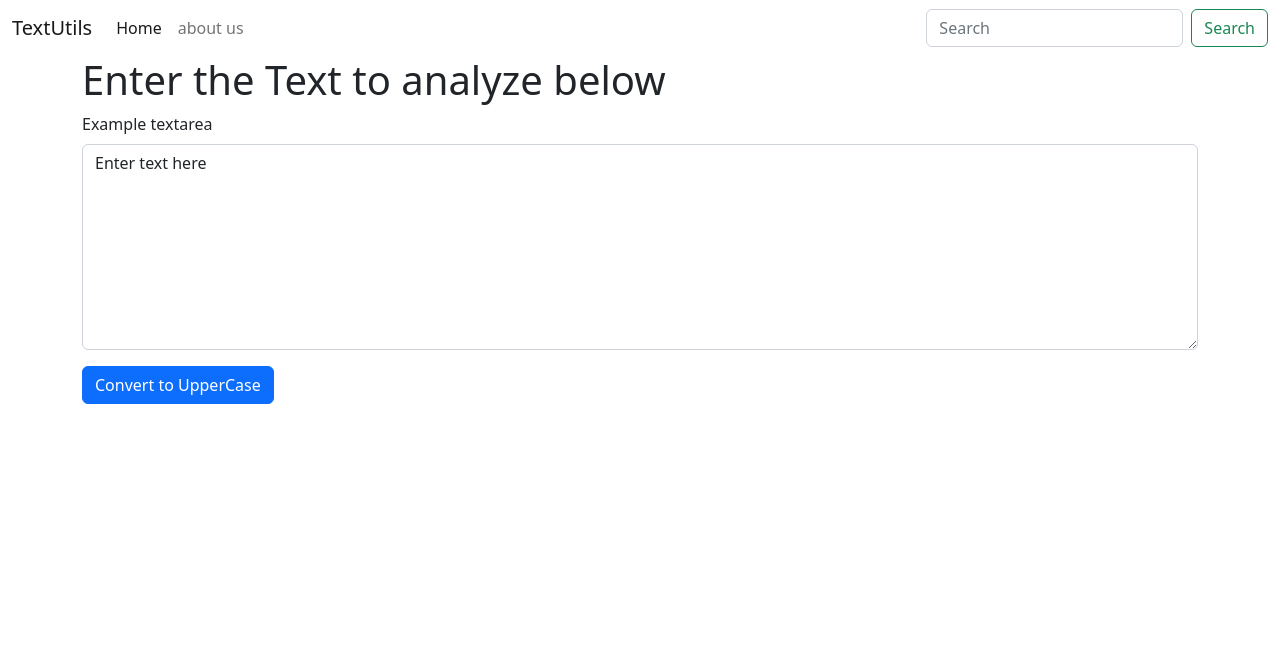
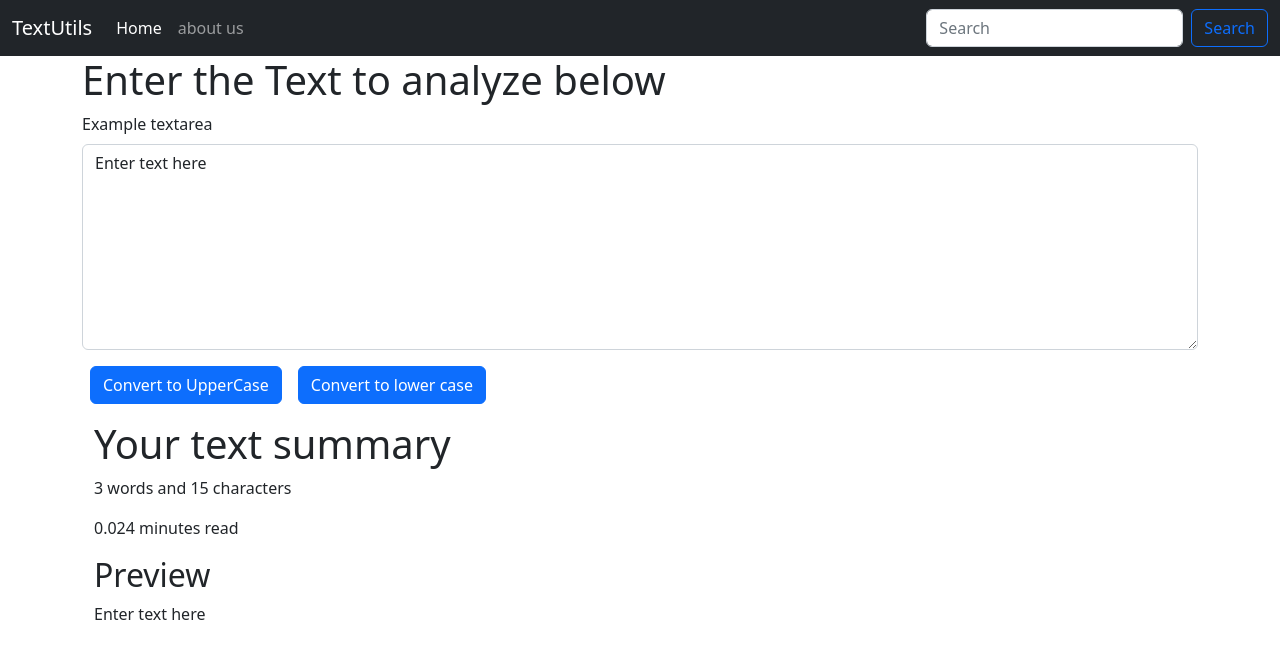
Before and after one commit to saimsheikh/understanding-react-via-application, a React (Create React App) app in the folder my-app/: page / in a window 1280 px wide. Shown: the top 658 px of the page. Built offline with nearby package versions, Linux system fonts and the light colour scheme.

Commit message:
rectify textutil app

```diff
--- a/my-app/src/components/Navbar.js
+++ b/my-app/src/components/Navbar.js
@@ -3,7 +3,7 @@
 
 export default function Navbar(props) {
   return (
-    <nav className="navbar navbar-expand-lg bg-body-tertiary">
+    <nav className="navbar navbar-expand-lg navbar-dark  bg-dark">
       <div className="container-fluid">
         <a className="navbar-brand" href="/">{props.title}</a>
         <button className="navbar-toggler" type="button" data-bs-toggle="collapse" data-bs-target="#navbarSupportedContent" aria-controls="navbarSupportedContent" aria-expanded="false" aria-label="Toggle navigation">
@@ -20,7 +20,7 @@
           </ul>
           <form className="d-flex" role="search">
             <input className="form-control me-2" type="search" placeholder="Search" aria-label="Search"/>
-            <button className="btn btn-outline-success" type="submit">Search</button>
+            <button className="btn btn-outline-primary" type="submit">Search</button>
           </form>
         </div>
       </div>
--- a/my-app/src/components/Textform.js
+++ b/my-app/src/components/Textform.js
@@ -7,6 +7,10 @@
         console.log("Uppercase was clicked" + text);
         setText(text.toUpperCase());
     }
+    const handlelowclick = () => {
+        console.log("Uppercase was clicked" + text);
+        setText(text.toLowerCase());
+    }
     const handler = (event) => {
         console.log("On change");
         setText(event.target.value);
@@ -15,13 +19,25 @@
  // text="new state"; //wrong way;
   //setText("new state"); //correct way
   return (
+    <>
     <div>
         <h1>{props.heading}</h1>
         <div className="mb-3">
         <label htmlFor='mytext' className="form-label">Example textarea</label>
         <textarea className="form-control" value={text} onChange={handler} id="mybox" rows="8"></textarea>
         </div>
-        <button className="btn btn-primary" onClick={handleupclick}>Convert to UpperCase</button>
+        <button className="btn btn-primary mx-2" onClick={handleupclick}>Convert to UpperCase</button>
+        <button className="btn btn-primary mx-2" onClick={handlelowclick}>Convert to lower case</button>
     </div>
+    <div className="container my-3">
+        <h1>Your text summary</h1>
+        <p>{text.split(" ").length} words and {text.length} characters</p>
+        <p>{0.008*text.split(" ").length} minutes read</p>
+
+        <h2>Preview</h2>
+        <p>{text}</p>
+    </div>
+    </>
+
   )
 }
```
